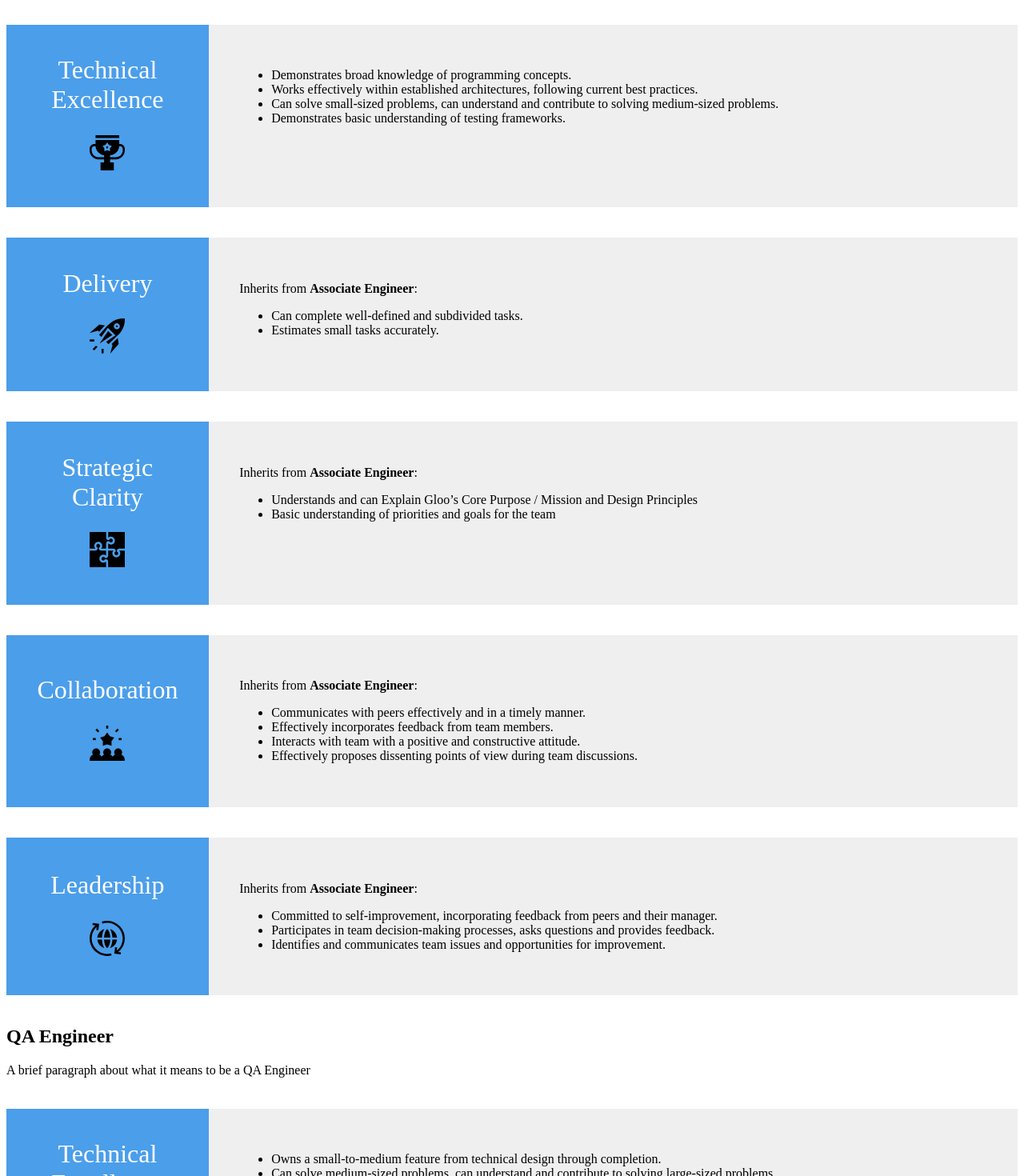
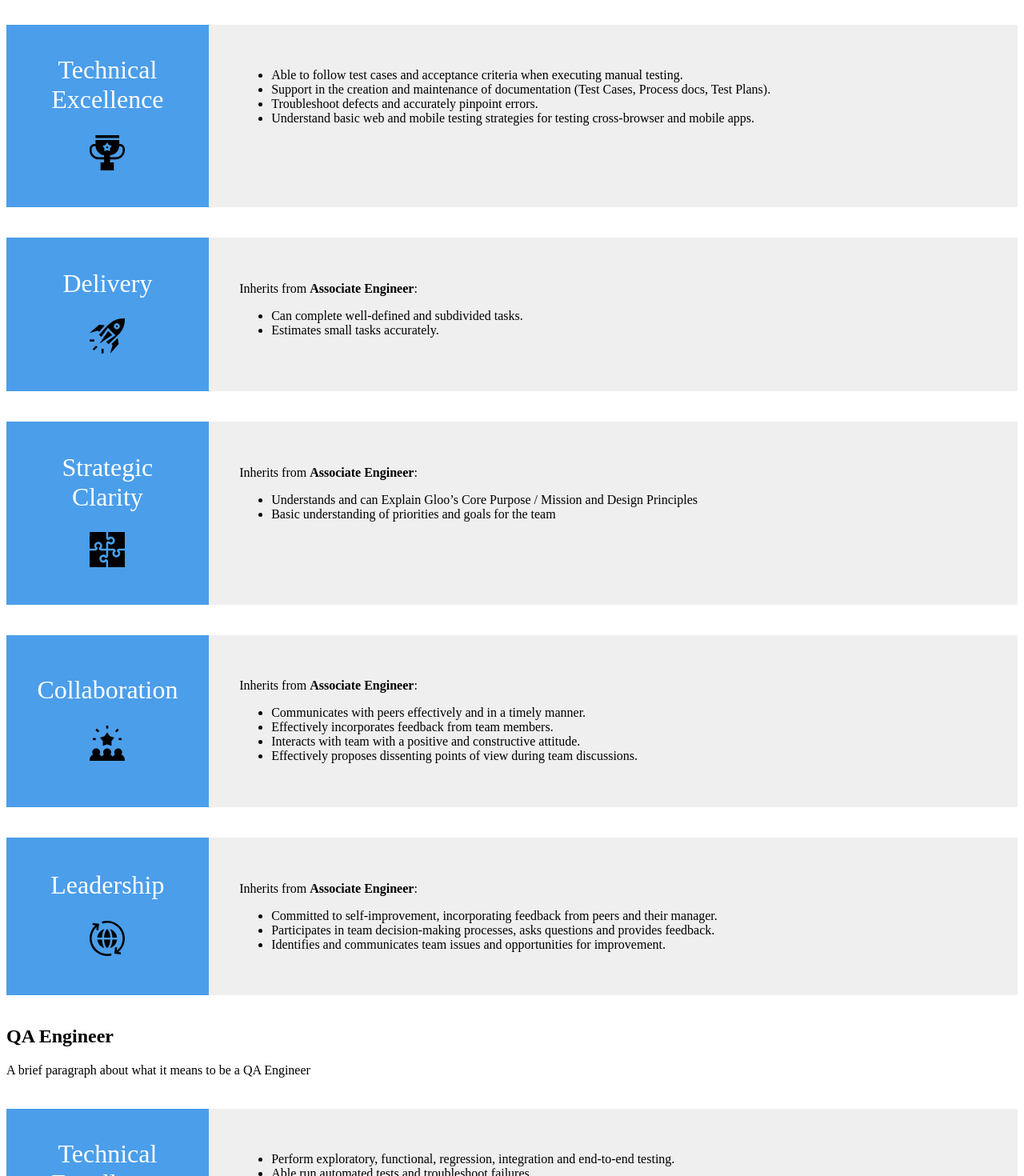
Before and after one commit to TangoGroup/career-journeys, a Next.js app: page /qa-roles in a window 1280 px wide. Shown: the part 1300-2770 px from the top of the page at 80% size. Built offline with nearby package versions, Linux system fonts and the light colour scheme.

Commit message:
Adding tech excellence behaviors for QA

```diff
--- a/data/qa-expectations.js
+++ b/data/qa-expectations.js
@@ -2,10 +2,10 @@ const QA_ROLE_EXPECTATIONS = {
   ASSOCIATE_QA_ENGINEER: {
     TECHNICAL_EXCELLENCE: {
       behaviors: [
-        'Demonstrates broad knowledge of programming concepts.',
-        'Works effectively within established architectures, following current best practices.',
-        'Can solve small-sized problems, can understand and contribute to solving medium-sized problems.',
-        'Demonstrates basic understanding of testing frameworks.',
+        'Able to follow test cases and acceptance criteria when executing manual testing.',
+        'Support in the creation and maintenance of documentation (Test Cases, Process docs, Test Plans).',
+        'Troubleshoot defects and accurately pinpoint errors.',
+        'Understand basic web and mobile testing strategies for testing cross-browser and mobile apps.',
       ],
     },
     DELIVERY: {
@@ -24,10 +24,10 @@ const QA_ROLE_EXPECTATIONS = {
   QA_ENGINEER: {
     TECHNICAL_EXCELLENCE: {
       behaviors: [
-        'Owns a small-to-medium feature from technical design through completion.',
-        'Can solve medium-sized problems, can understand and contribute to solving large-sized problems.',
-        'Tests new code thoroughly, both locally, and in production once shipped.',
-        'Develops new instances of existing architecture, or minor improvements to existing architecture.',
+        'Perform exploratory, functional, regression, integration and end-to-end testing.',
+        'Able run automated tests and troubleshoot failures.',
+        'Able to test mobile apps against different versions and environments.',
+        'Able to test Web on multi-browsers while using DevTools proficiently to troubleshoot errors.',
       ],
     },
     DELIVERY: {
@@ -46,9 +46,10 @@ const QA_ROLE_EXPECTATIONS = {
   SENIOR_QA_ENGINEER: {
     TECHNICAL_EXCELLENCE: {
       behaviors: [
-        'Owns a service or large technology component.',
-        'Can solve large-sized problems with well designed and architected solutions.',
-        'Designs and implements testable solutions to problems. Consistently writes tests for new features and bug fixes. Adds tests for uncovered areas.',
+        'Assist  in architecting manual test suites and frameworks.',
+        'Maintain and create new automation test cases.',
+        'Able to test multiple clients (Android/iOS/web) and platform implementations.',
+        'Assist in managing test suites, team boards, and process documentation',
       ],
     },
     DELIVERY: {
@@ -67,10 +68,12 @@ const QA_ROLE_EXPECTATIONS = {
   QA_AUTOMATION_ENGINEER: {
     TECHNICAL_EXCELLENCE: {
       behaviors: [
-        'Owns large-scale and impactful service or collection of services.',
-        'Mentors peers to avoid antipatterns.',
-        'Builds complex, reusable architectures that demonstrate best practices and enable engineers to work more effectively.',
-        'Actively educates their team on testing best practices. Builds systems so as to eliminate entire classes of programmer error.',
+        'Knowledge of automation frameworks',
+        'Basic understanding of SQL',
+        'Basic understanding of API testing tools',
+        'Basic understanding of browser development tools (Chrome DevTools)',
+        'Basic understanding of mobile debugging tools (Charles)',
+        'Basic understanding of black-box, gray-box and white-box testing',
       ],
     },
     DELIVERY: {
@@ -89,10 +92,12 @@ const QA_ROLE_EXPECTATIONS = {
   SENIOR_QA_AUTOMATION_ENGINEER: {
     TECHNICAL_EXCELLENCE: {
       behaviors: [
-        'Designs and builds complex, flexible architectures that demonstrates best practices and prepares for future needs.',
-        'Demonstrates organization-level expertise in a particular area or go-to person for solving problems in their domain expertise for all of engineering.',
-        'Actively educates their team in their areas of knowledge.',
-        'Designs systems and applications for testability and quality.  Marshals resources to improve testability and quality of systems and applications that need it.',
+        'Knowledge of an OOP language (Swift,Java, C#, Objective-C, etc…)',
+        'Knowledge of a scripting language (python, javascript etc..)',
+        'Understanding of SQL',
+        'Understanding of API testing tools',
+        'Understanding of Automation Frameworks (selenium, cucumber etc…)',
+        'Understanding of Gherkin',
       ],
     },
     DELIVERY: {
@@ -111,10 +116,7 @@ const QA_ROLE_EXPECTATIONS = {
   STAFF_QA_AUTOMATION_ENGINEER: {
     TECHNICAL_EXCELLENCE: {
       behaviors: [
-        'Helps solve larger technical and architectural problems with the team when they need support.',
-        'Demonstrates solid understanding of entire system, understands the architecture, is able to contribute across multiple technologies, and presents other technologies to leverage.',
-        'Works directly with other organizations to help solve technical problems.',
-        'Holds entire team including Staff, Principal and Architects to technical expectations and agreements.',
+        'Understanding of automation architecture',
       ],
     },
     DELIVERY: {
```
